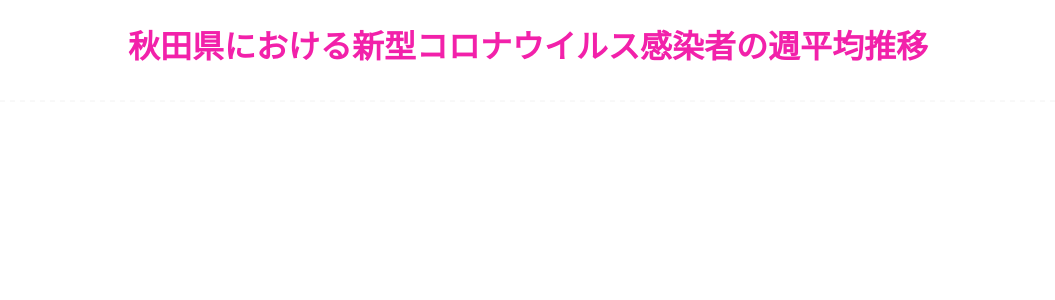
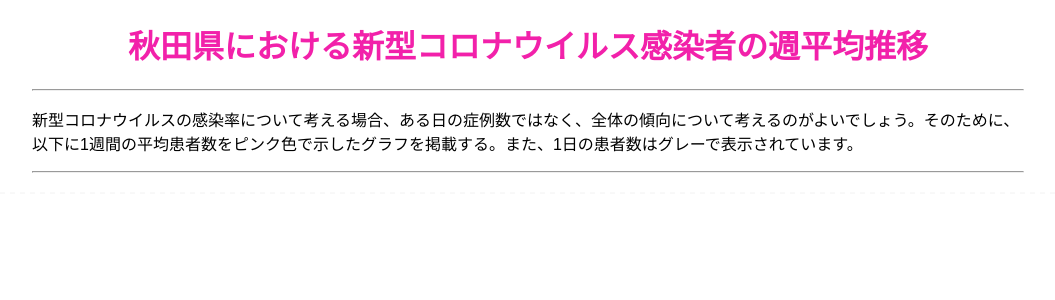
Before and after one commit to MichaelCharles/covid-19-akita, a React (Create React App) app: page / in a window 1280 px wide. Shown: the top 300 px of the page, without its empty margins (112-1167 px from the left). Built offline with nearby package versions, Linux system fonts and the light colour scheme; no server answers.

Commit message:
add meta data to index file

```diff
--- a/public/index.html
+++ b/public/index.html
@@ -1,31 +1,42 @@
 <!DOCTYPE html>
 <html lang="ja">
+
 <head>
   <meta charset="utf-8" />
   <link rel="icon" href="%PUBLIC_URL%/favicon.ico" />
   <meta name="viewport" content="width=device-width, initial-scale=1" />
   <meta name="theme-color" content="#f221aa" />
-    <meta
-      name="description"
-      content="秋田県における新型コロナウイルス感染者の週平均推移"
-    />
+  <meta name="description"
+    content="新型コロナウイルスの感染率について考える場合、ある日の症例数ではなく、全体の傾向について考えるのがよいでしょう。そのために、以下に1週間の平均患者数をピンク色で示したグラフを掲載する。また、1日の患者数はグレーで表示されています。" />
   <link rel="apple-touch-icon" href="%PUBLIC_URL%/favicon.png" />
-    <!--
-      manifest.json provides metadata used when your web app is installed on a
-      user's mobile device or desktop. See https://developers.google.com/web/fundamentals/web-app-manifest/
-    -->
+
   <link rel="manifest" href="%PUBLIC_URL%/manifest.json" />
-    <!--
-      Notice the use of %PUBLIC_URL% in the tags above.
-      It will be replaced with the URL of the `public` folder during the build.
-      Only files inside the `public` folder can be referenced from the HTML.
 
-      Unlike "/favicon.ico" or "favicon.ico", "%PUBLIC_URL%/favicon.ico" will
-      work correctly both with client-side routing and a non-root public URL.
-      Learn how to configure a non-root public URL by running `npm run build`.
-    -->
+  <!-- Google -->
+  <meta name="description"
+    content="新型コロナウイルスの感染率について考える場合、ある日の症例数ではなく、全体の傾向について考えるのがよいでしょう。そのために、以下に1週間の平均患者数をピンク色で示したグラフを掲載する。また、1日の患者数はグレーで表示されています。">
+  <meta name="keywords"
+    content="japanese, 秋田県における新型コロナウイルス感染者の週平均推移, japan, covid, covid-19, coronavirus, 新型コロナウイルス, akita, 秋田市, 秋田県">
+  <meta name="application-name" content="秋田県における新型コロナウイルス感染者の週平均推移">
+
+  <!-- Facebook -->
+  <meta property="og:title" content="秋田県における新型コロナウイルス感染者の週平均推移">
+  <meta property="og:type" content="article">
+  <meta property="og:image" content="https://covid-19-akita.netlify.app/share.png">
+  <meta property="og:description"
+    content="新型コロナウイルスの感染率について考える場合、ある日の症例数ではなく、全体の傾向について考えるのがよいでしょう。そのために、以下に1週間の平均患者数をピンク色で示したグラフを掲載する。また、1日の患者数はグレーで表示されています。">
+
+
+  <!-- Twitter -->
+  <meta name="twitter:card" content="summary">
+  <meta name="twitter:title" content="秋田県における新型コロナウイルス感染者の週平均推移">
+  <meta name="twitter:description"
+    content="新型コロナウイルスの感染率について考える場合、ある日の症例数ではなく、全体の傾向について考えるのがよいでしょう。そのために、以下に1週間の平均患者数をピンク色で示したグラフを掲載する。また、1日の患者数はグレーで表示されています。">
+  <meta name="twitter:image" content="https://covid-19-akita.netlify.app/share.png">
+
   <title>秋田県における新型コロナウイルス感染者の週平均推移</title>
 </head>
+
 <body>
   <noscript>You need to enable JavaScript to run this app.</noscript>
   <div id="root"></div>
@@ -40,4 +51,5 @@
       To create a production bundle, use `npm run build` or `yarn build`.
     -->
 </body>
+
 </html>
--- a/src/App.tsx
+++ b/src/App.tsx
@@ -4,9 +4,14 @@ import CovidLineChart from "./Chart";
 function App() {
   return (
     <div className="App">
-      <h1>
-      秋田県における新型コロナウイルス感染者の週平均推移
-      </h1>
+      <div className="content-wrapper">
+        <h1>秋田県における新型コロナウイルス感染者の週平均推移</h1>
+        <hr />
+        <p>
+          新型コロナウイルスの感染率について考える場合、ある日の症例数ではなく、全体の傾向について考えるのがよいでしょう。そのために、以下に1週間の平均患者数をピンク色で示したグラフを掲載する。また、1日の患者数はグレーで表示されています。
+        </p>
+        <hr />
+      </div>
       <CovidLineChart />
     </div>
   );
--- a/src/index.css
+++ b/src/index.css
@@ -23,4 +23,16 @@ code {
 
 .App h1 {
   color: var(--accent);
+  text-align: center;
 }
+
+.content-wrapper {
+  max-width: 1024px;
+  width: 100%;
+  padding: 0px 1em 0px 1em;
+  margin: 0 auto;
+}
+
+.content-wrapper p {
+  text-align: left;
+}
```
Also changed, not shown: public/share.png (added). Lines whose indentation alone changed are shown as unchanged.
